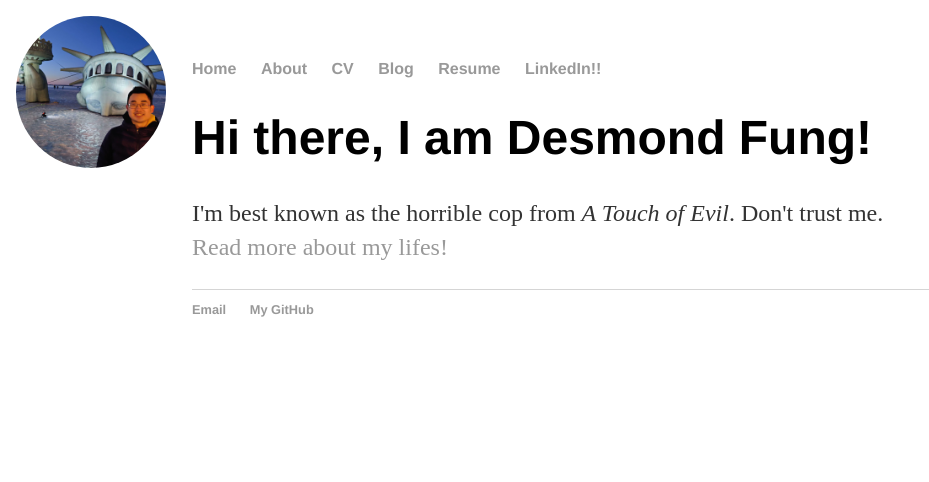
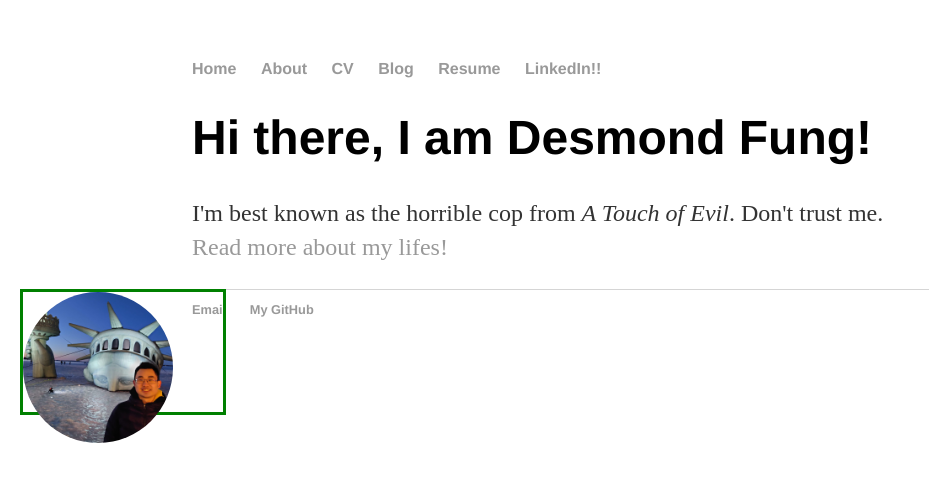
Before and after one commit to ddhangdd/ddhangdd.github.io, a Jekyll site: the page built from index.html, in a window 1280 px wide. Shown: the top 482 px of the page, without its empty margins (0-929 px from the left). Built offline with Jekyll 4.4.1, drawn with Linux system fonts in a browser that asks for light colours.

Commit message:
Update main.css

```diff
--- a/css/main.css
+++ b/css/main.css
@@ -26,8 +26,10 @@ h1 {
 
 .topleft {
   position: absolute;
-  top: 16px;
-  left: 16px;
+  left: 15pt;
+  width: 200px;
+  height: 120px;
+  border: 3px solid green;
 }
 
 
```
